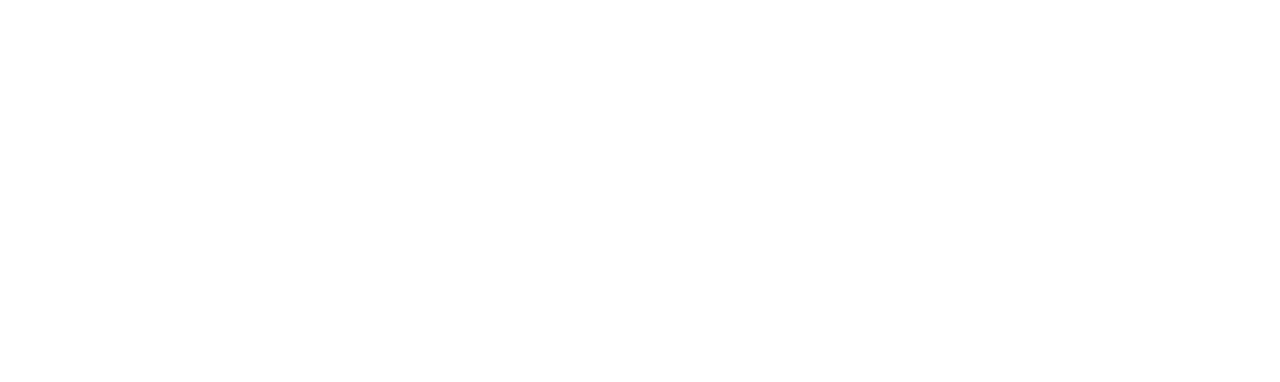
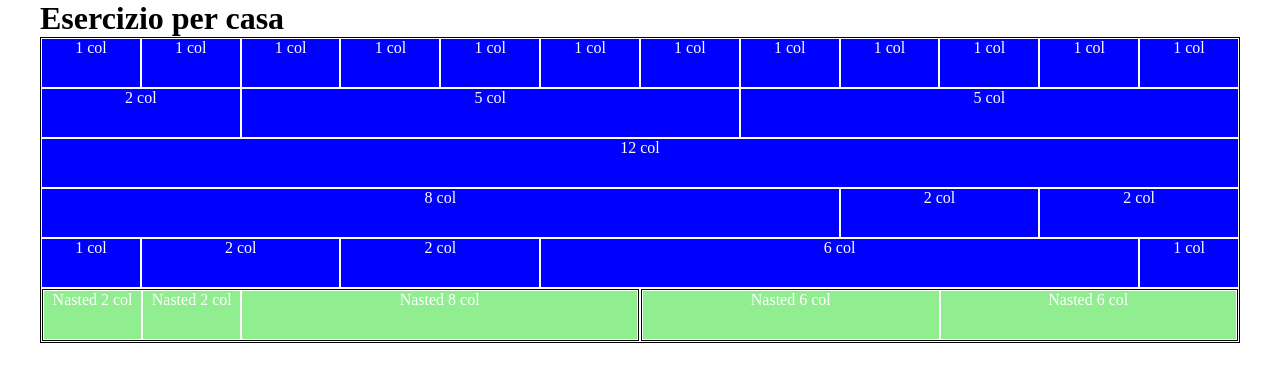
Before and after one commit to Gianlucaorreale/html-css-12bool, a plain HTML site: page index.html in a window 1280 px wide. Drawn offline with Linux system fonts and the light colour scheme.

Commit message:
added-first-section

```diff
--- a/css/12bool.css
+++ b/css/12bool.css
@@ -0,0 +1,93 @@
+*{
+    margin: 0;
+    padding: 0;
+    box-sizing: border-box;
+}
+
+.container {
+    width: 100%;
+    max-width: 1200px;
+    margin: 0 auto;
+}
+
+.container-fluid {
+    width: 100%;
+    max-width: 100%;
+}
+
+.row {
+    display: flex;
+    flex-wrap: wrap;
+    flex-direction: row;
+}
+
+.row > [class^="col"] {
+    flex-grow: 0;
+    flex-basis: auto;
+    flex-shrink: 0;
+}
+
+.row > .col {
+    max-width: 100%;
+    flex-grow: 1;
+}
+
+/*GRIGLIA IN 12 COLONNE*/
+.row > .col-12 {
+    flex-basis: 100%;
+    max-width: 100%;
+}
+
+.row > .col-11 {
+    flex-basis: calc(100% / 12 * 11);
+    max-width: calc(100% / 12 * 11);
+}
+
+.row > .col-10 {
+    flex-basis: calc(100% / 12 * 10);
+    max-width: calc(100% / 12 * 10);
+}
+
+.row > .col-9 {
+    flex-basis: calc(100% / 12 * 9);
+    max-width: calc(100% / 12 * 9);
+}
+
+.row > .col-8 {
+    flex-basis: calc(100% / 12 * 8);
+    max-width: calc(100% / 12 * 8);
+}
+
+.row > .col-7 {
+    flex-basis: calc(100% / 12 * 7);
+    max-width: calc(100% / 12 * 7);
+}
+
+.row > .col-6 {
+    flex-basis: 50%;
+    max-width: 50%;
+}
+
+.row > .col-5 {
+    flex-basis: calc(100% / 12 * 5);
+    max-width: calc(100% / 12 * 5);
+}
+
+.row > .col-4 {
+    flex-basis: calc(100% / 12 * 4);
+    max-width: calc(100% / 12 * 4);
+}
+
+.row > .col-3 {
+    flex-basis: 25%;
+    max-width: 25%;
+}
+.row > .col-2 {
+    flex-basis: calc(100% / 12 * 2);
+    max-width: calc(100% / 12 * 2);
+}
+
+.row > .col-1 {
+    flex-basis: calc(100% / 12);
+    max-width: calc(100% / 12);
+}
--- a/css/style.css
+++ b/css/style.css
@@ -0,0 +1,15 @@
+.row {
+    border: 1px solid black;
+}
+
+.row > [class^="col"] {
+    min-height: 50px;
+    background-color: blue;
+    border: 1px solid white;
+    text-align: center;
+    color: white;
+}
+
+.row > [class^="col"] .bg-light-green {
+    background-color: lightgreen;
+}
--- a/index.html
+++ b/index.html
@@ -9,6 +9,48 @@
     <title>Document</title>
 </head>
 <body>
+   <div class="container">
+       <h1>Esercizio per casa</h1>
+       <div class="row">
+           <div class="col-1">1 col</div>
+           <div class="col-1">1 col</div>
+           <div class="col-1">1 col</div>
+           <div class="col-1">1 col</div>
+           <div class="col-1">1 col</div>
+           <div class="col-1">1 col</div>
+           <div class="col-1">1 col</div>
+           <div class="col-1">1 col</div>
+           <div class="col-1">1 col</div>
+           <div class="col-1">1 col</div>
+           <div class="col-1">1 col</div>
+           <div class="col-1">1 col</div>
+           <div class="col-2">2 col</div>
+           <div class="col-5">5 col</div>
+           <div class="col-5">5 col</div>
+           <div class="col-12">12 col</div>
+           <div class="col-8">8 col</div>
+           <div class="col-2">2 col</div>
+           <div class="col-2">2 col</div>
+           <div class="col-1">1 col</div>
+           <div class="col-2">2 col</div>
+           <div class="col-2">2 col</div>
+           <div class="col-6">6 col</div>
+           <div class="col-1">1 col</div>
+           <div class="col-6">
+               <div class="row">
+                <div class="col-2 bg-light-green ">Nasted 2 col</div>
+                <div class="col-2 bg-light-green "> Nasted 2 col</div>
+                <div class="col-8 bg-light-green ">Nasted 8 col</div>
+               </div>
+           </div>
+           <div class="col-6">
+            <div class="row">
+                <div class="col-6 bg-light-green">Nasted 6 col</div>
+                <div class="col-6 bg-light-green">Nasted 6 col</div>
+            </div>
+           </div>
 
+       </div>
+   </div>
 </body>
 </html>
```
